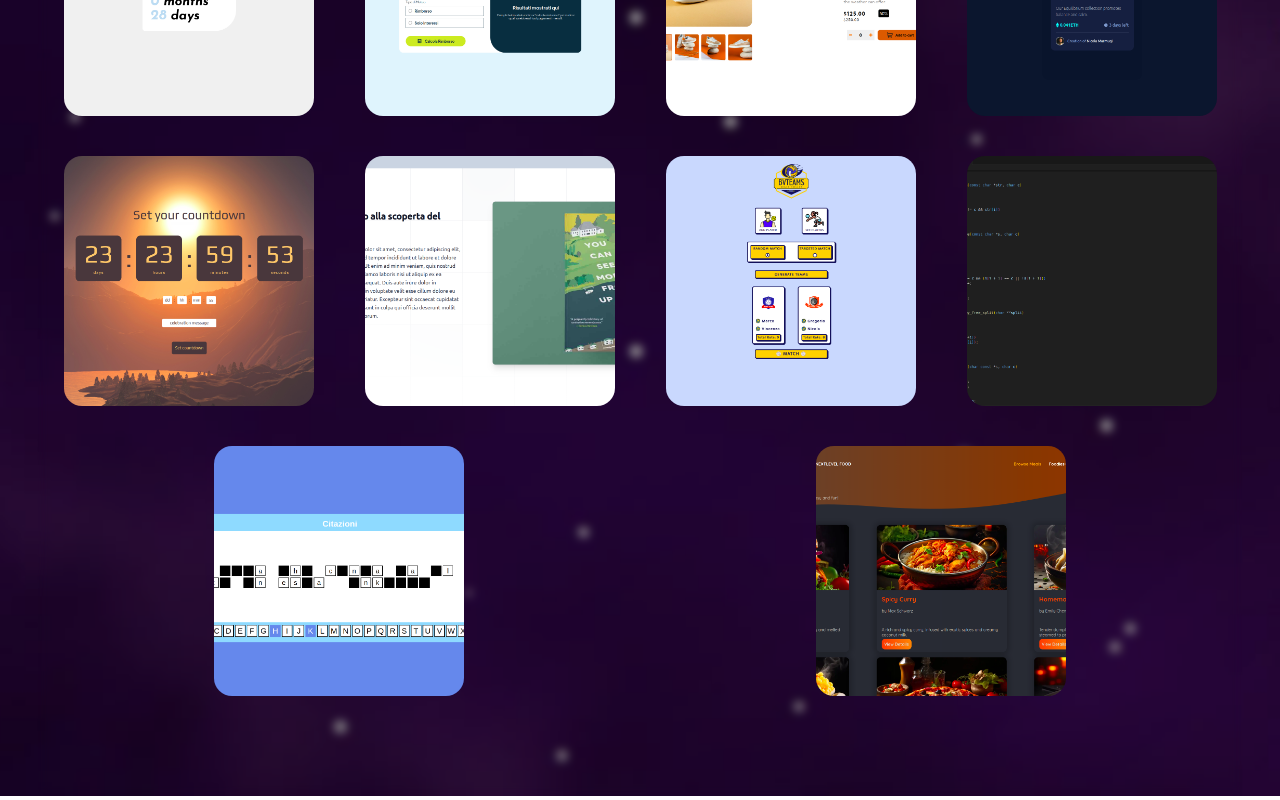
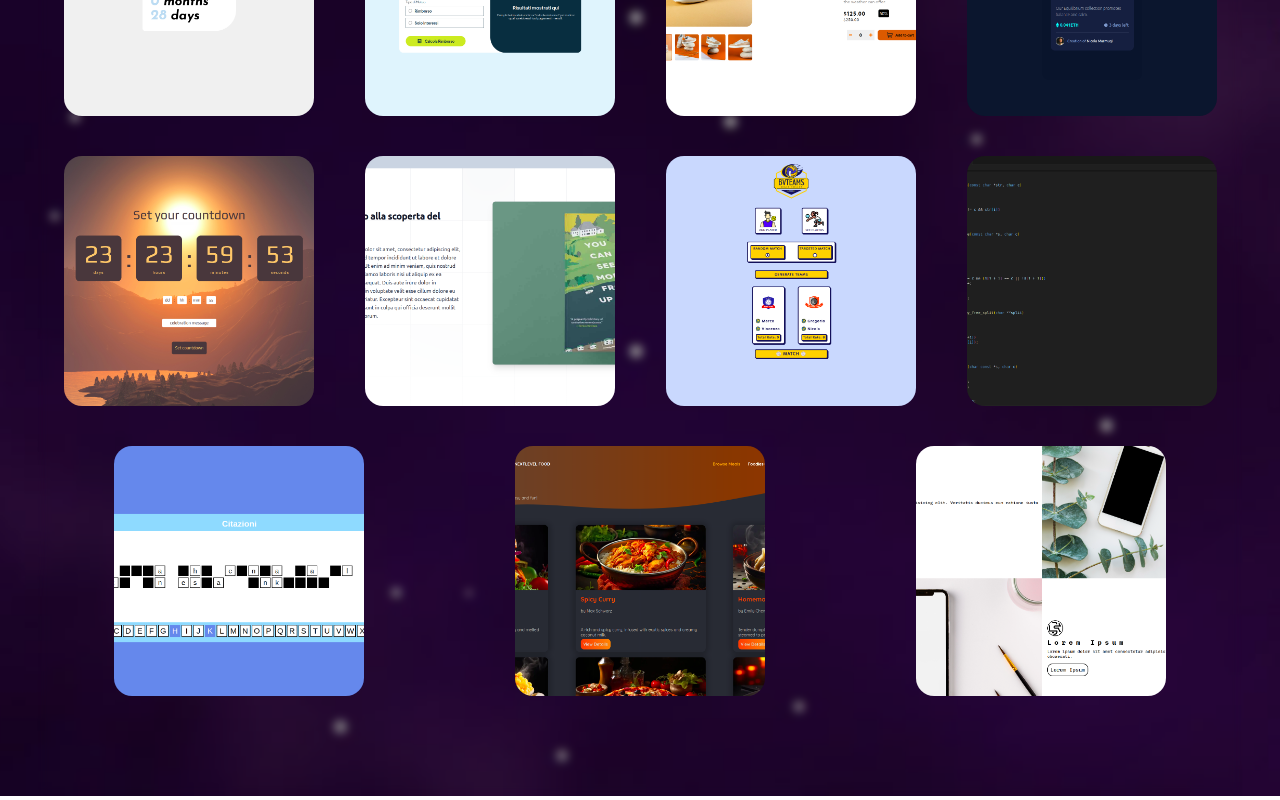
Before and after one commit to nmarmugi/Edgemony, a React (Vite) app in the folder Prove/portfolio/portfolio-nm/: page / in a window 1280 px wide. Shown: the part 2441-3241 px from the top of the page. Built offline with nearby package versions, Linux system fonts and the light colour scheme; a web font is replaced by a local one.

Commit message:
feat: aggiunta in prove portfolio

```diff
--- a/Prove/portfolio/portfolio-nm/src/pages/ProjectsPage/ProjectsPage.jsx
+++ b/Prove/portfolio/portfolio-nm/src/pages/ProjectsPage/ProjectsPage.jsx
@@ -57,6 +57,10 @@ const arrayLinks = [
 	{
 		url: 'https://github.com/nmarmugi/next',
 		img: '/img/next.png'
+	},
+	{
+		url: 'https://github.com/nmarmugi/Edgemony/tree/main/Prove/Responsive',
+		img: '/img/responsive.png'
 	}
 ]
 
```
Also changed, not shown: Prove/portfolio/portfolio-nm/public/img/responsive.png (added).
